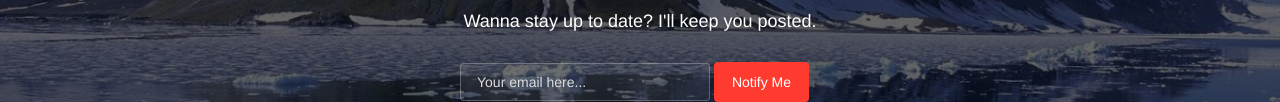
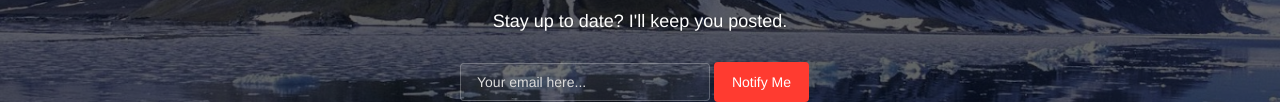
Before and after one commit to tlaine1441/comingsoon, a plain HTML site: page index.html in a window 1280 px wide. Shown: the part 478-580 px from the top of the page. Drawn offline with nearby package versions, Linux system fonts and the light colour scheme; a web font is replaced by a local one.

Commit message:
Update index.html
Changed wording of subscribe text

```diff
--- a/index.html
+++ b/index.html
@@ -77,7 +77,7 @@
             <h4 class="motto">Taylor Laine | Full Stack Web Engineer</h4>
             <div class="subscribe">
                 <h5 class="info-text">
-                    Wanna stay up to date? I'll keep you posted.
+                    Stay up to date? I'll keep you posted.
                 </h5>
                 <div class="row">
                     <div class="col-md-4 col-md-offset-4 col-sm6-6 col-sm-offset-3 ">
```
